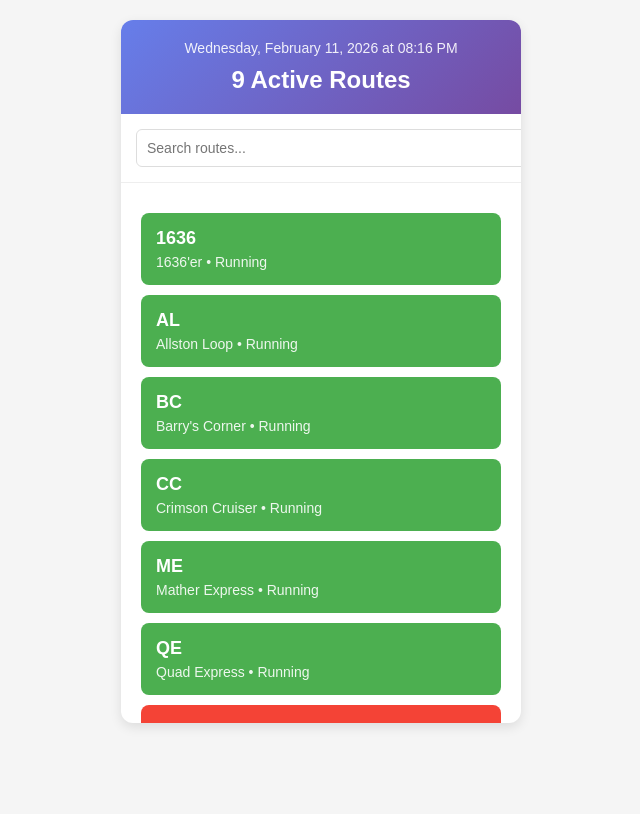
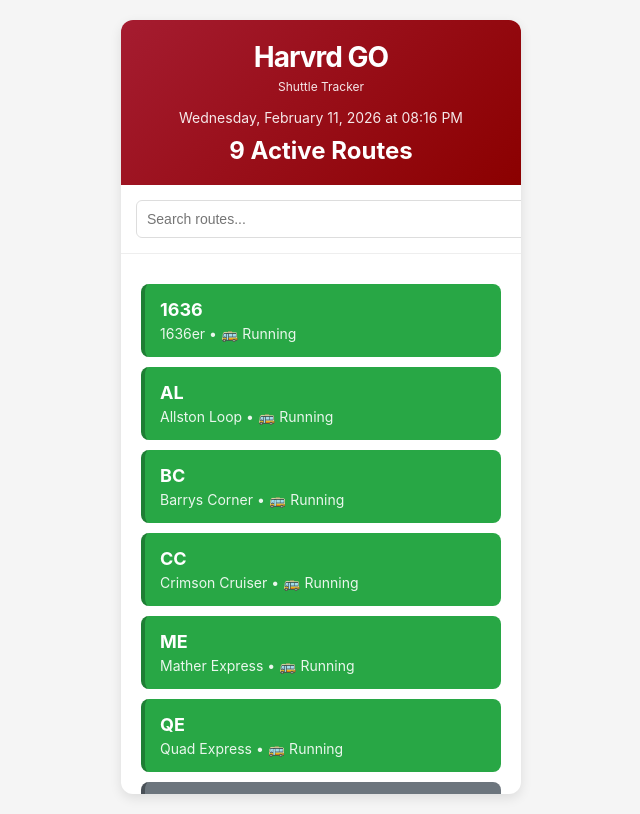
Before and after one commit to ilandrade/PassioGoUpgrade, a website: page index.html in a window 1280 px wide. Shown: the whole page, without its empty margins (319-959 px from the left). Drawn offline with Linux system fonts and the light colour scheme.

Commit message:
UPdates #4

```diff
--- a/app.js
+++ b/app.js
@@ -2,9 +2,9 @@
 class ShuttleTracker {
     constructor() {
         this.routes = [
-            { id: '777', name: "1636'er", shortName: '1636' },
+            { id: '777', name: "1636er", shortName: '1636' },
             { id: '778', name: 'Allston Loop', shortName: 'AL' },
-            { id: '779', name: "Barry's Corner", shortName: 'BC' },
+            { id: '779', name: "Barrys Corner", shortName: 'BC' },
             { id: '783', name: 'Crimson Cruiser', shortName: 'CC' },
             { id: '789', name: 'Mather Express', shortName: 'ME' },
             { id: '790', name: 'Quad Express', shortName: 'QE' },
@@ -42,16 +42,31 @@
         document.getElementById('datetime').textContent = now.toLocaleDateString('en-US', options);
     }
 
-    isRouteActive(route) {
+    getRouteStatus(route) {
         const currentHour = new Date().getHours();
 
         // Overnight routes run 10 PM - 4 AM
         if (route.shortName === 'ON') {
-            return currentHour >= 22 || currentHour <= 4;
+            if (currentHour >= 22 || currentHour <= 4) {
+                // Simulate some routes being late during peak hours
+                if (currentHour >= 7 && currentHour <= 9 || currentHour >= 16 && currentHour <= 18) {
+                    return Math.random() > 0.7 ? 'late' : 'running';
+                }
+                return 'running';
+            }
+            return 'not-running';
         }
 
         // Regular routes run 6 AM - 11 PM
-        return currentHour >= 6 && currentHour <= 23;
+        if (currentHour >= 6 && currentHour <= 23) {
+            // Simulate some routes being late during peak hours
+            if (currentHour >= 7 && currentHour <= 9 || currentHour >= 16 && currentHour <= 18) {
+                return Math.random() > 0.7 ? 'late' : 'running';
+            }
+            return 'running';
+        }
+
+        return 'not-running';
     }
 
     renderRoutes() {
@@ -61,7 +76,11 @@
             route.shortName.toLowerCase().includes(searchTerm)
         );
 
-        const activeRoutes = filteredRoutes.filter(route => this.isRouteActive(route));
+        const activeRoutes = filteredRoutes.filter(route => {
+            const status = this.getRouteStatus(route);
+            return status === 'running' || status === 'late';
+        });
+
         document.getElementById('stats').textContent = `${activeRoutes.length} Active Routes`;
 
         if (filteredRoutes.length === 0) {
@@ -75,11 +94,24 @@
         }
 
         const routesHtml = filteredRoutes.map(route => {
-            const isActive = this.isRouteActive(route);
+            const status = this.getRouteStatus(route);
+            let statusText, statusIcon;
+
+            if (status === 'running') {
+                statusText = 'Running';
+                statusIcon = '🚌';
+            } else if (status === 'late') {
+                statusText = 'Delayed';
+                statusIcon = '⚠️';
+            } else {
+                statusText = 'Not Running';
+                statusIcon = '⏸️';
+            }
+
             return `
-                <div class="route ${!isActive ? 'inactive' : ''}" onclick="selectRoute('${route.id}')">
+                <div class="route status-${status}" onclick="selectRoute('${route.id}')">
                     <div class="route-name">${route.shortName}</div>
-                    <div class="route-details">${route.name} • ${isActive ? 'Running' : 'Not Running'}</div>
+                    <div class="route-details">${route.name} • ${statusIcon} ${statusText}</div>
                 </div>
             `;
         }).join('');
@@ -96,7 +128,21 @@
 
 function selectRoute(routeId) {
     const route = tracker.routes.find(r => r.id === routeId);
-    alert(`Selected: ${route.name} (${route.shortName})\nStatus: ${tracker.isRouteActive(route) ? 'Currently Running' : 'Not Running'}`);
+    const status = tracker.getRouteStatus(route);
+    let statusEmoji, statusText;
+
+    if (status === 'running') {
+        statusEmoji = '🚌';
+        statusText = 'Currently Running';
+    } else if (status === 'late') {
+        statusEmoji = '⚠️';
+        statusText = 'Running Late';
+    } else {
+        statusEmoji = '⏸️';
+        statusText = 'Not Running';
+    }
+
+    alert(`Harvard GO - Selected Route\n\n${route.name} (${route.shortName})\nStatus: ${statusEmoji} ${statusText}`);
 }
 
 // Initialize the app
--- a/index.html
+++ b/index.html
@@ -1,13 +1,16 @@
 <!DOCTYPE html>
 <html>
 <head>
-    <title>Harvard Shuttle Tracker</title>
+    <meta charset="UTF-8">
+    <title>Harvard GO - Shuttle Tracker</title>
     <style>
         body {
-            font-family: Arial, sans-serif;
+            font-family: -apple-system, BlinkMacSystemFont, 'Segoe UI', Roboto, Helvetica, Arial, sans-serif;
             margin: 0;
             padding: 20px;
             background: #f5f5f5;
+            -webkit-font-smoothing: antialiased;
+            -moz-osx-font-smoothing: grayscale;
         }
         .container {
             max-width: 400px;
@@ -18,10 +21,21 @@
             overflow: hidden;
         }
         .header {
-            background: linear-gradient(135deg, #667eea 0%, #764ba2 100%);
+            background: linear-gradient(135deg, #A51C30 0%, #8B0000 100%);
             color: white;
             padding: 20px;
             text-align: center;
+        }
+        .logo {
+            font-size: 28px;
+            font-weight: bold;
+            margin-bottom: 5px;
+            letter-spacing: -1px;
+        }
+        .tagline {
+            font-size: 12px;
+            opacity: 0.9;
+            margin-bottom: 15px;
         }
         .datetime {
             font-size: 14px;
@@ -49,39 +63,70 @@
             overflow-y: auto;
         }
         .route {
-            background: #4CAF50;
             color: white;
             padding: 15px;
             margin: 10px 0;
             border-radius: 8px;
             cursor: pointer;
-            transition: transform 0.2s;
+            transition: all 0.2s ease;
+            border-left: 4px solid;
+        }
+        .route.status-running {
+            background: #28a745;
+            border-left-color: #1e7e34;
+        }
+        .route.status-late {
+            background: #ffc107;
+            border-left-color: #e0a800;
+            color: #212529;
+        }
+        .route.status-not-running {
+            background: #6c757d;
+            border-left-color: #495057;
         }
         .route:hover {
             transform: translateY(-2px);
+            box-shadow: 0 6px 16px rgba(0, 0, 0, 0.2);
         }
-        .route.inactive {
-            background: #f44336;
+        .route.status-late:hover {
+            box-shadow: 0 6px 16px rgba(255, 193, 7, 0.4);
+        }
+        .route.status-running:hover {
+            box-shadow: 0 6px 16px rgba(40, 167, 69, 0.3);
         }
         .route-name {
             font-size: 18px;
             font-weight: bold;
             margin-bottom: 5px;
+            -webkit-font-smoothing: antialiased;
+            -moz-osx-font-smoothing: grayscale;
         }
         .route-details {
             font-size: 14px;
             opacity: 0.9;
+            -webkit-font-smoothing: antialiased;
+            -moz-osx-font-smoothing: grayscale;
+        }
+        .route.status-late .route-details {
+            opacity: 1;
+            font-weight: 500;
         }
         .empty-state {
             text-align: center;
             padding: 40px;
-            color: #666;
+            color: #6c757d;
+        }
+        .empty-state h3 {
+            color: #A51C30;
+            margin-bottom: 8px;
         }
     </style>
 </head>
 <body>
     <div class="container">
         <div class="header">
+            <div class="logo">Harvrd GO</div>
+            <div class="tagline">Shuttle Tracker</div>
             <div class="datetime" id="datetime">Loading...</div>
             <div class="stats" id="stats">0 Active Routes</div>
         </div>
```
